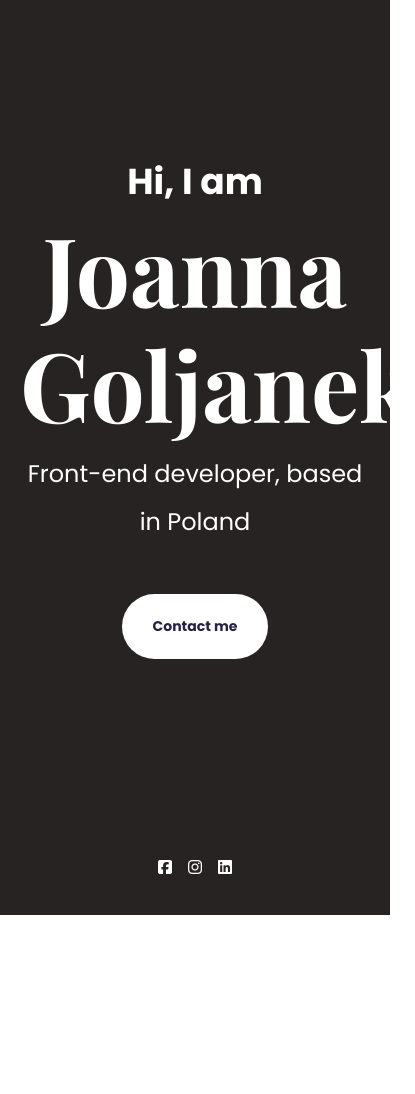
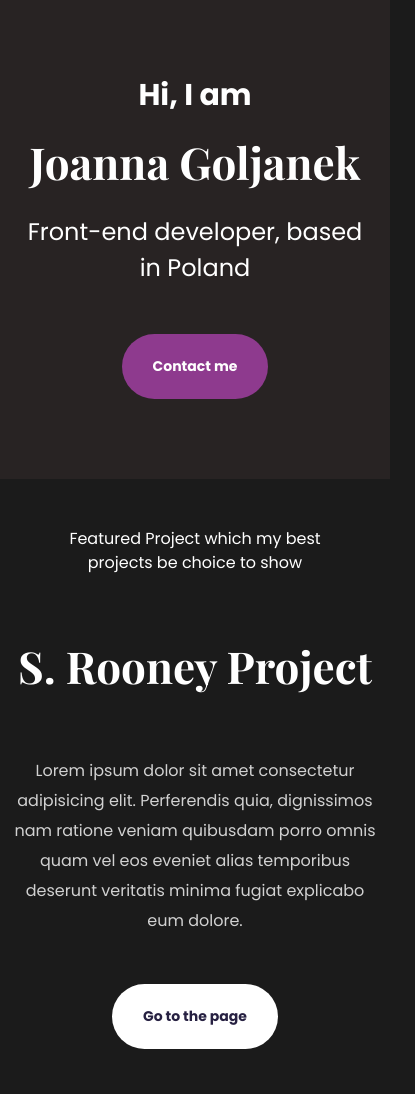
Before and after one commit to Blueberryplanet/portfolio-project, a plain HTML site: page index.html in a window 390 px wide. Shown: the top 1094 px of the page, 415 px wide, since content can reach past the window. Before the commit the page ends 915 px from the top, so only its background shows below. Drawn offline with nearby package versions, Linux system fonts and the light colour scheme.

Commit message:
Added the container of the homepage

```diff
--- a/index.html
+++ b/index.html
@@ -39,6 +39,57 @@
         <a class="btn contact-btn">Contact me</a>
       </div>
     </div>
+    <div class="container">
+      <p class="text-center m-5">
+        Featured Project which my best projects be choice to show
+      </p>
+      <div class="row">
+        <div class="col d-none d-lg-block">
+          <img
+            src="images/sally-rooney.png"
+            class="img-fluid rounded"
+            alt="Project about Sally Rooney"
+          />
+        </div>
+        <div class="col">
+          <div class="project-description">
+            <h2 class="mb-5">S. Rooney Project</h2>
+            <p class="mb-5 description-text">
+              Lorem ipsum dolor sit amet consectetur adipisicing elit.
+              Perferendis quia, dignissimos nam ratione veniam quibusdam porro
+              omnis quam vel eos eveniet alias temporibus deserunt veritatis
+              minima fugiat explicabo eum dolore.
+            </p>
+            <a href="#" class="btn link-btn" title="Sally Ronney project"
+              >Go to the page</a
+            >
+          </div>
+        </div>
+      </div>
+      <div class="row mt-5">
+        <div class="col">
+          <div class="project-description">
+            <h2 class="mb-5">Weather app</h2>
+            <p class="mb-5 description-text">
+              Lorem ipsum dolor sit amet consectetur adipisicing elit.
+              Perferendis quia, dignissimos nam ratione veniam quibusdam porro
+              omnis quam vel eos eveniet alias temporibus deserunt veritatis
+              minima fugiat explicabo eum dolore.
+            </p>
+            <a href="#" class="btn link-btn" title="Weather project"
+              >Go to the app</a
+            >
+          </div>
+        </div>
+        <div class="col d-none d-lg-block">
+          <img
+            src="images/weather-app.png"
+            class="img-fluid rounded"
+            alt="Weather app"
+          />
+        </div>
+      </div>
+    </div>
     <footer class="d-flex justify-content-center">
       <i class="fa-brands fa-square-facebook me-3"></i>
       <i class="fa-brands fa-instagram"></i>
--- a/styles/portfolio.css
+++ b/styles/portfolio.css
@@ -1,7 +1,8 @@
 :root {
     --primary-color: #282323;
     --secondary-color: white;
-    --btn-text-color: #272142;
+    --btn-color: #272142;
+    --second-btn-color: rgb(142, 58, 142);
     --heading-font: 'Playfair Display', serif;
     --default-font: 'Poppins', sans-serif;
 }
@@ -9,48 +10,113 @@
 body {
     font-family: var(--default-font);
     color: var(--secondary-color);
-    text-align: center;
+    background-color: #1B1B1B;
 }
 
 h1 {
     font-size: 96px;
     font-family: var(--heading-font);
     font-weight: bold;
+    line-height: 1.5;
 }
 
 .hero {
     background: var(--primary-color);
-    padding: 160px 20px;
+    padding: 160px 10px;
+    text-align: center;
 }
 
 .hero h2 {
     font-size: 36px;
     font-weight: bold;
+    line-height: 30px;
 }
 
 .hero h3 {
     font-size: 24px;
     font-weight: normal;
-    line-height: 2;
+    line-height: 36px;
 }
 
-.contact-btn {
+.btn {
     text-decoration: none;
-    color: var(--btn-text-color);
     padding: 18px 30px;
     border-radius: 50px;
-    background: var(--secondary-color);
     font-size: 14px;
     font-weight: bold;
     line-height: 27px;
 }
 
+.contact-btn {
+    color: var(--secondary-color);
+    background: var(--second-btn-color);
+
+}
+
 .contact-btn:hover {
     background: var(--secondary-color);
-    color: purple;
+    color: var(--btn-color);
+}
+
+.container {
+    margin: 10px auto;
+}
+
+.container h2 {
+    font-family: var(--heading-font);
+    font-size: 64px;
+    line-height: 85px;
+}
+
+.project-description {
+    padding: 120px 60px;
+}
+
+.description-text {
+    color: var(--secondary-color);
+    opacity: 0.8;
+    font-weight: normal;
+    font-size: 16px;
+    line-height: 30px;
+}
+
+.link-btn {
+    color: var(--btn-color);
+    background: var(--secondary-color);
+}
+
+.link-btn:hover {
+    background: var(--secondary-color);
+    color: var(--second-btn-color);
+    border: 1px solid var(--second-btn-color);
 }
 
 footer {
     background: var(--primary-color);
     padding: 40px 20px;
 }
+
+@media (max-width: 900px) {
+    h1 {
+        font-size: 44px;
+        line-height: 2;
+    }
+
+    .hero {
+        padding: 80px 20px;
+    }
+
+    .hero h2 {
+        font-size: 30px;
+    }
+
+    .container h2 {
+        font-size: 44px;
+    }
+
+
+    .project-description {
+        padding: 0;
+        text-align: center;
+    }
+}
```
Also changed, not shown: images/sally-rooney.png (added), images/weather-app.png (added).
